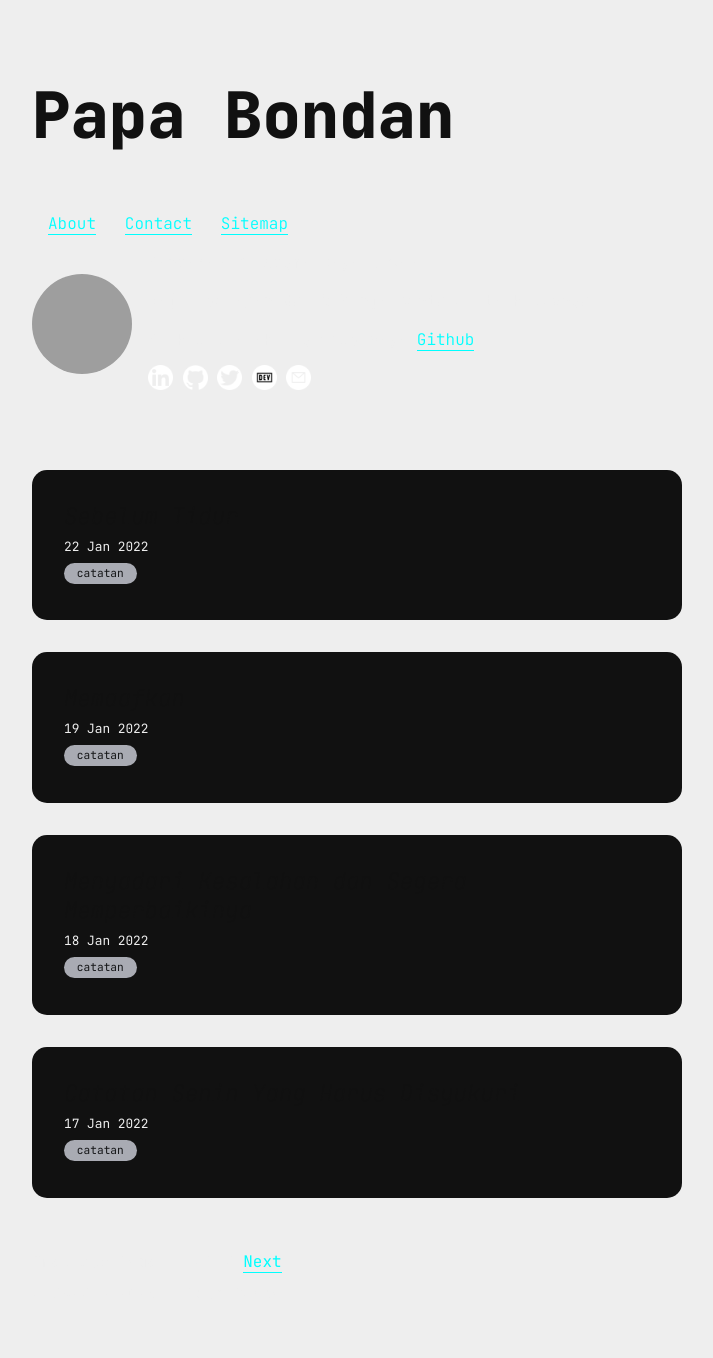
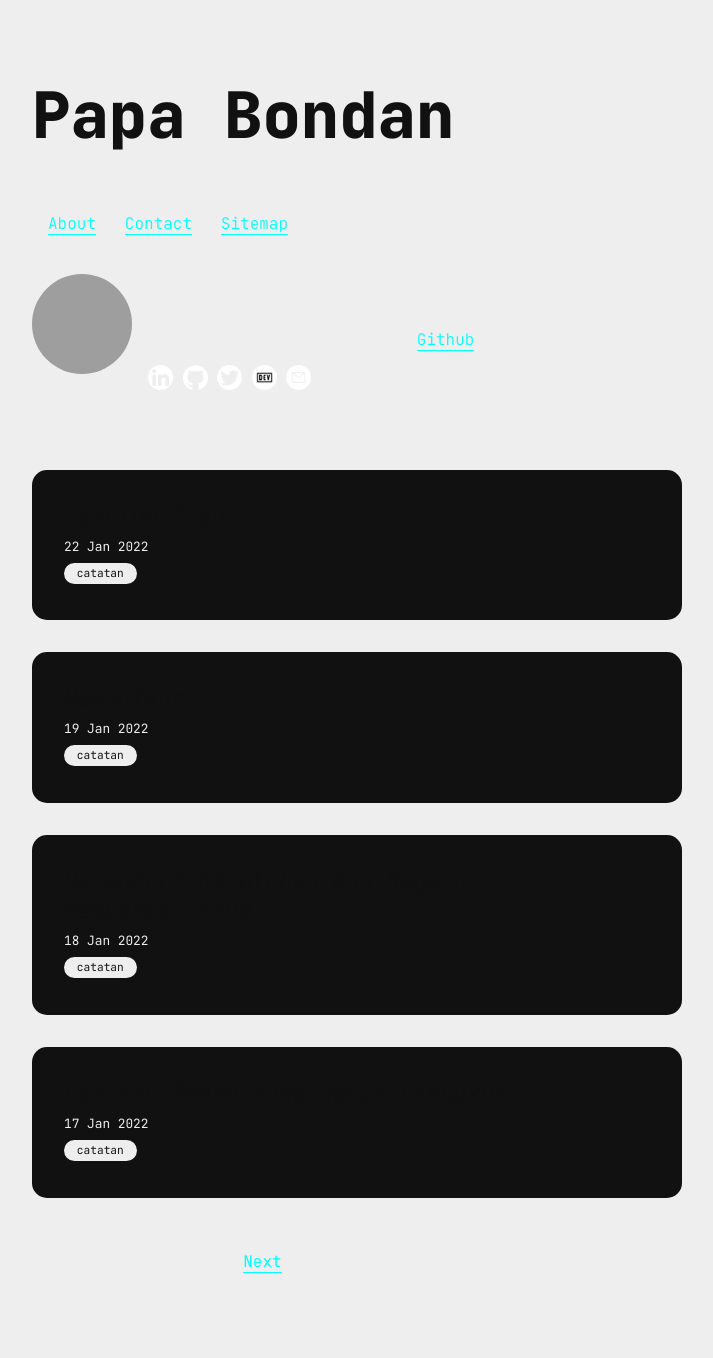
Before and after one commit to papabondan/papabondan.github.io, a Jekyll site: the page built from index.html, in a window 1280 px wide. Shown: the whole page, without its empty margins (283-996 px from the left). Built offline with Jekyll 4.4.1, drawn with Linux system fonts in a browser that asks for light colours; the list of posts is cut into pages by our own code; comment, search, counter and statistics services are not loaded; grey boxes are pictures that could not be loaded.

Commit message:
Update blog.css
nge

```diff
--- a/assets/css/blog.css
+++ b/assets/css/blog.css
@@ -131,7 +131,7 @@ a.previous {
   margin: 0 0.5rem 0.3rem 0;
   display: block;
   color: var(--gray-4);
-  background: var(--white-2);
+  background: var(--white-1);
   border-radius: 15px;
   font-size: 0.7rem;
   padding: 0 0.8rem;
```
